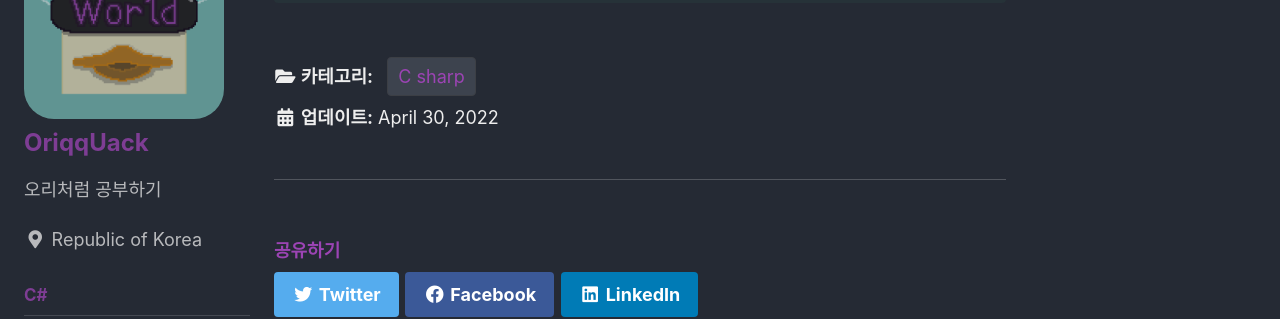
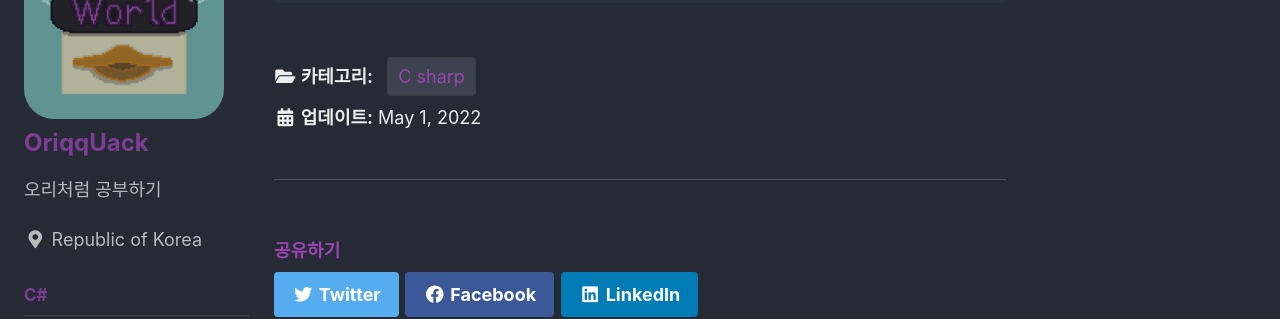
Before and after one commit to OriqqUack/OriqqUack.github.io, a Jekyll site: the page built from _posts/c#/2022-05-01-chapter2.md, in a window 1280 px wide and 900 px high, scrolled down 2677 px. Shown: the part 153-472 px from the top of the window. Built offline with Jekyll 4.4.1, drawn with Linux system fonts in a browser that asks for light colours; cached includes are drawn as plain includes; some web fonts are replaced; some of the changed lines change nothing that is shown.

Commit message:
Update 2022-05-01-chapter2.md

```diff
--- a/_posts/c#/2022-05-01-chapter2.md
+++ b/_posts/c#/2022-05-01-chapter2.md
@@ -9,8 +9,8 @@ categories:
 toc: true
 toc_sticky: true
 
-date: 2022-04-30
-last_modified_at: 2022-04-30
+date: 2022-05-01
+last_modified_at: 2022-05-01
 ---
 [예제로 배우는 C#프로그래밍](http://www.csharpstudy.com/CSharp/CSharp-variable.aspx)에서 참고했습니다.
 
```
